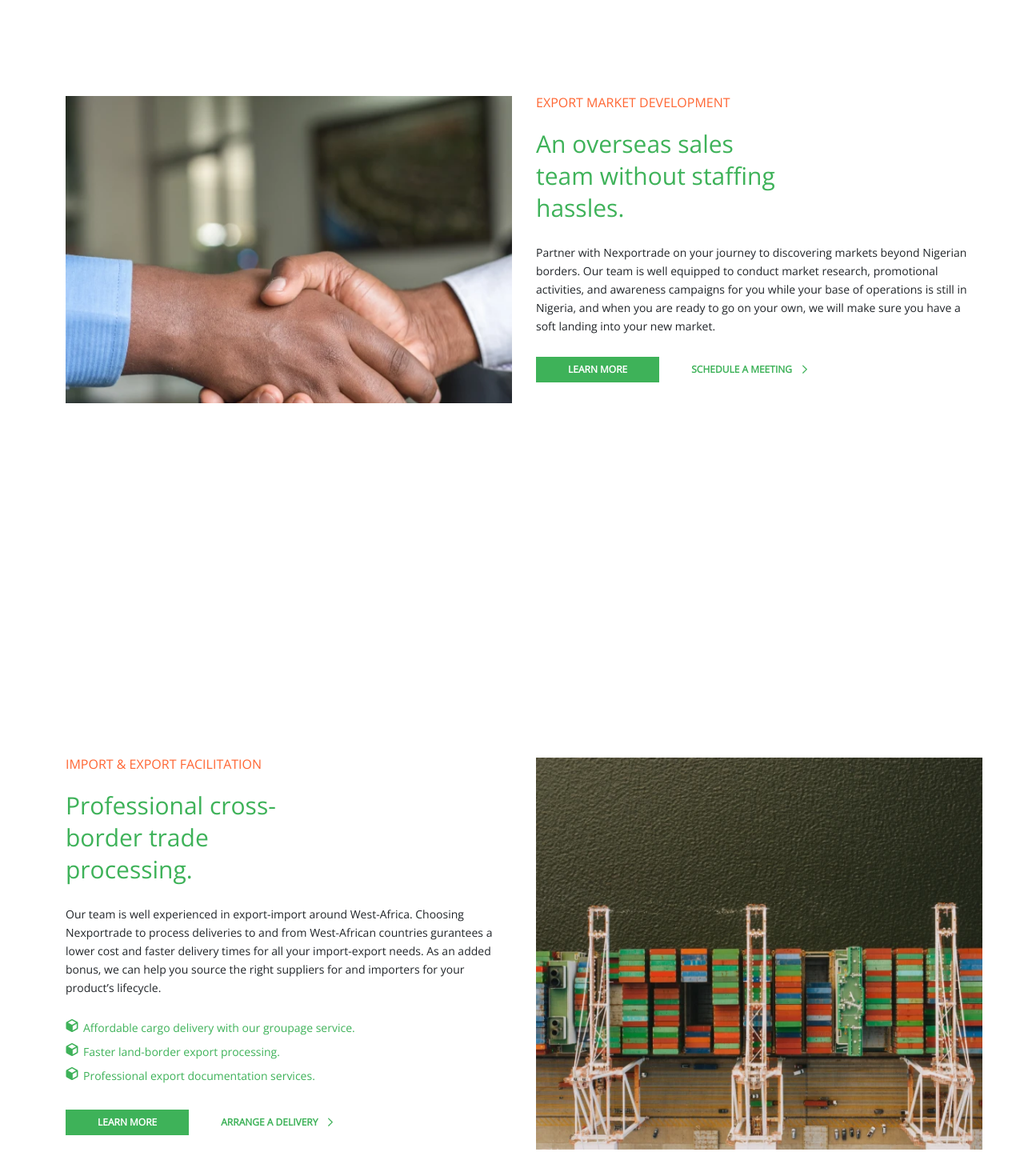
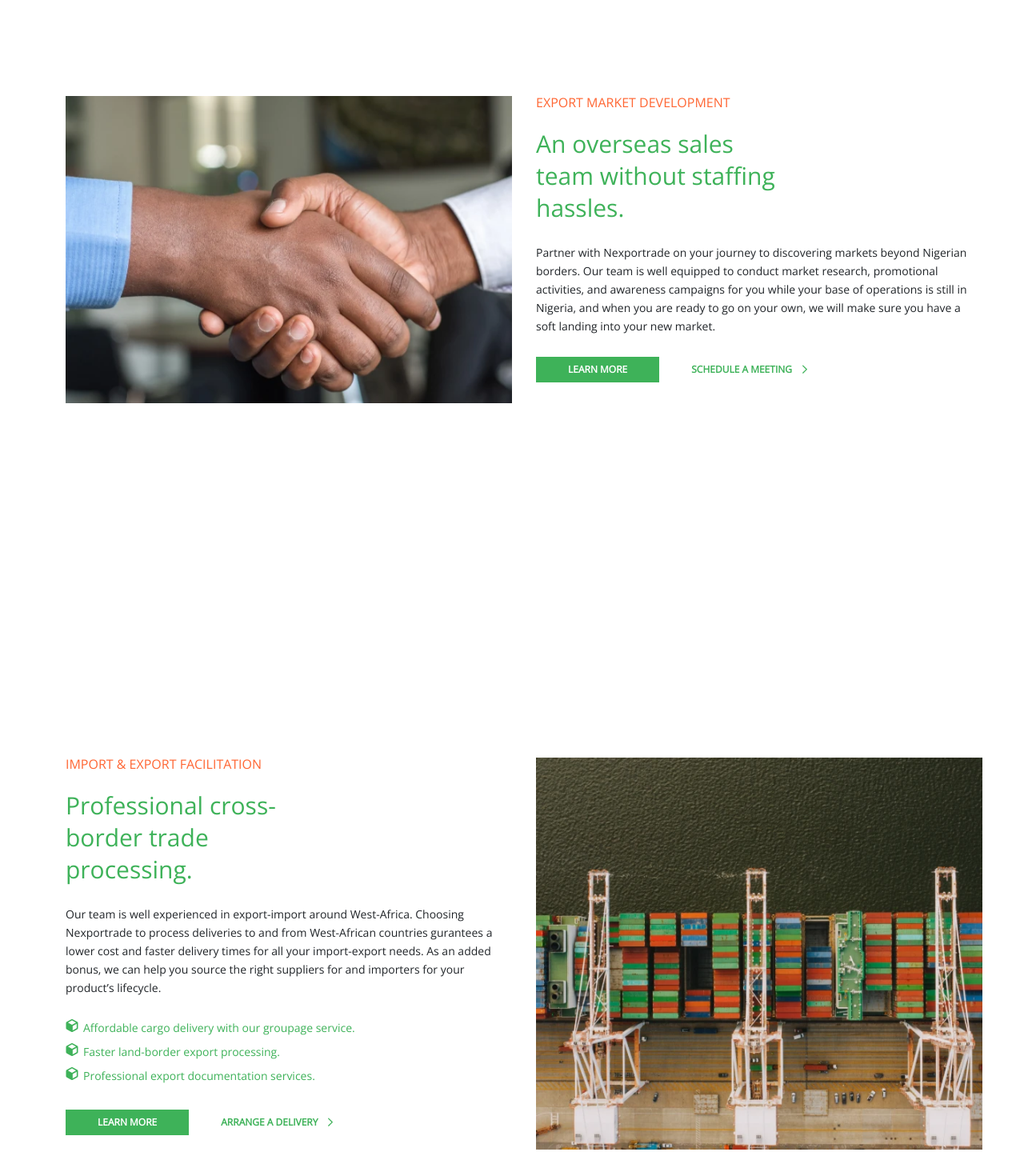
Before and after one commit to charlesinto/nexportrade, a React (Create React App) app: page / in a window 1280 px wide. Shown: the part 1120-2590 px from the top of the page at 80% size. Built offline with nearby package versions, Linux system fonts and the light colour scheme.

Commit message:
update 8

```diff
--- a/src/modules/Home/index.module.css
+++ b/src/modules/Home/index.module.css
@@ -31,6 +31,7 @@
   background-size: cover;
   background-repeat: no-repeat;
   background-position: top center;
+  background-position: center;
 }
 
 .welcomeText1 {
@@ -80,7 +81,7 @@
   background-size: cover;
   height: 100%;
   background-repeat: no-repeat;
-  background-position: top center;
+  background-position: center;
 }
 
 .welcomeText2 h1 {
@@ -150,7 +151,7 @@
   background-image: url("../../assets/svg/crane.webp");
   background-size: cover;
   background-repeat: no-repeat;
-  background-position: top center;
+  background-position: center;
   grid-area: section3-section2;
 }
 
@@ -210,7 +211,7 @@
   background-image: url("../../assets/svg/warehouse.webp");
   background-size: cover;
   background-repeat: no-repeat;
-  background-position: top center;
+  background-position: center;
 }
 
 .welcomeText4 h1 {
```
